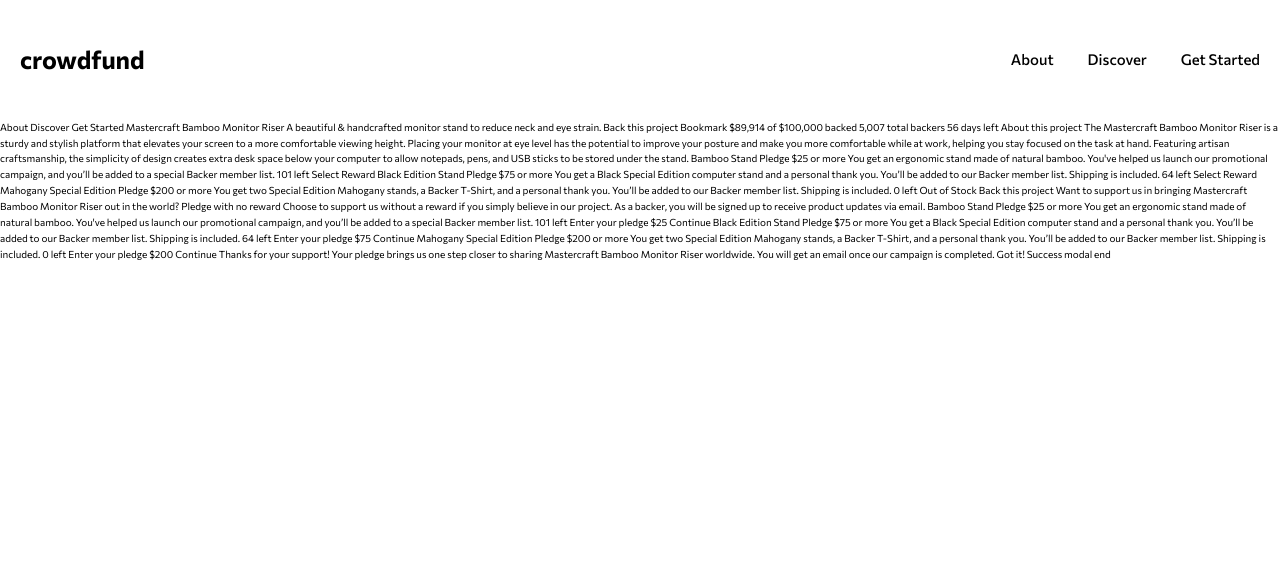
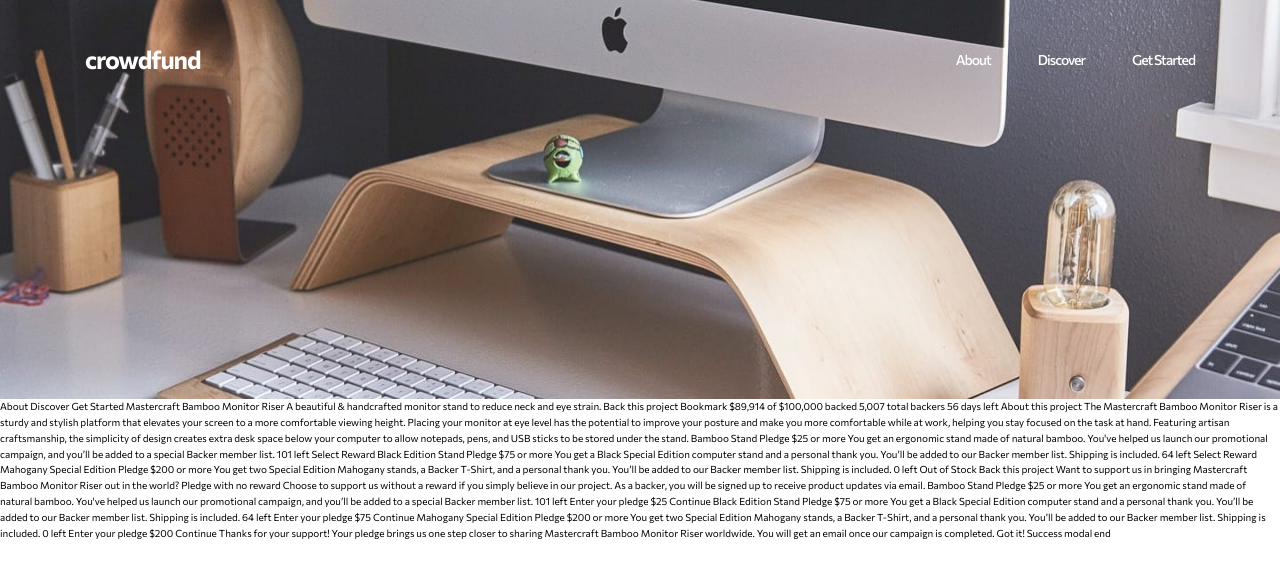
Before and after one commit to okcomputer93/crowdfunding-product-page, a React app: page / in a window 1280 px wide. Shown: the top 578 px of the page. Built offline with nearby package versions, Linux system fonts and the light colour scheme.

Commit message:
create hero section

```diff
--- a/src/components/App.js
+++ b/src/components/App.js
@@ -1,12 +1,12 @@
 import React from 'react';
 import Layout from './Layout';
-import Navigation from './Navigation';
+import Hero from './Hero';
 
 const App = () => {
   return (
     <>
       <Layout>
-        <Navigation />
+        <Hero />
       </Layout>
     </>
   );
--- /dev/null
+++ b/src/components/Hero.js
@@ -0,0 +1,23 @@
+import React from 'react';
+import styled from 'styled-components';
+import Navigation from './Navigation';
+import heroDesktop from '../assets/images/image-hero-desktop.jpg';
+import heroMobile from '../assets/images/image-hero-mobile.jpg';
+
+const StyledHero = styled.section`
+  width: 100%;
+  height: 40rem;
+  background-image: url(${heroDesktop});
+  background-repeat: no-repeat;
+  background-size: 100% 100%;
+`;
+
+const Hero = () => {
+  return (
+    <StyledHero>
+      <Navigation />
+    </StyledHero>
+  );
+};
+
+export default Hero;
--- a/src/components/Logo.js
+++ b/src/components/Logo.js
@@ -4,6 +4,8 @@ import styled from 'styled-components';
 const StyledTitle = styled.h1`
   font-size: 2.5rem;
   font-weight: 700;
+  letter-spacing: -1px;
+  color: var(--white);
 `;
 
 const Logo = () => {
--- a/src/components/Navigation.js
+++ b/src/components/Navigation.js
@@ -4,8 +4,8 @@ import Logo from './Logo';
 
 const StyledNavigation = styled.nav`
   max-width: var(--max-width);
-  padding: 0 var(--body-padding) 0;
-  margin: 4rem auto;
+  padding: 4rem var(--body-padding);
+  margin: 0 auto;
   display: flex;
   justify-content: space-between;
   align-items: center;
@@ -13,7 +13,7 @@ const StyledNavigation = styled.nav`
 
   .links {
     font-size: 1.6rem;
-    flex-basis: 25rem;
+    flex-basis: 24rem;
     display: flex;
     justify-content: space-between;
     align-items: center;
@@ -21,12 +21,14 @@ const StyledNavigation = styled.nav`
 `;
 
 const StyledLink = styled.a`
-  font-size: 1.5rem;
+  font-size: 1.4rem;
   font-weight: 500;
   text-decoration: none;
   cursor: pointer;
   flex-shrink: 0;
   display: block;
+  letter-spacing: -1px;
+  color: var(--white);
 `;
 
 const Navigation = () => {
--- a/src/styles/variables.js
+++ b/src/styles/variables.js
@@ -4,10 +4,11 @@ const variables = css`
   :root {
     --moderate-cyan: hsl(176, 50%, 47%);
     --dark-cyan: hsl(176, 72%, 28%);
-    --back: hsl(0, 0%, 0%);
+    --black: hsl(0, 0%, 0%);
     --dark-gray: hsl(0, 0%, 48%);
+    --white: #fff;
 
-    --max-width: 1300px;
+    --max-width: 1150px;
     --body-padding: 20px;
 
     --font-primary: 'Commissioner';
--- a/webpack.config.js
+++ b/webpack.config.js
@@ -24,6 +24,10 @@ module.exports = {
         test: /\.(woff|woff2|eot|ttf|otf)$/i,
         type: 'asset/resource',
       },
+      {
+        test: /\.(png|svg|jpg|jpeg|gif)$/i,
+        type: 'asset/resource',
+      },
     ],
   },
   plugins: [
```
